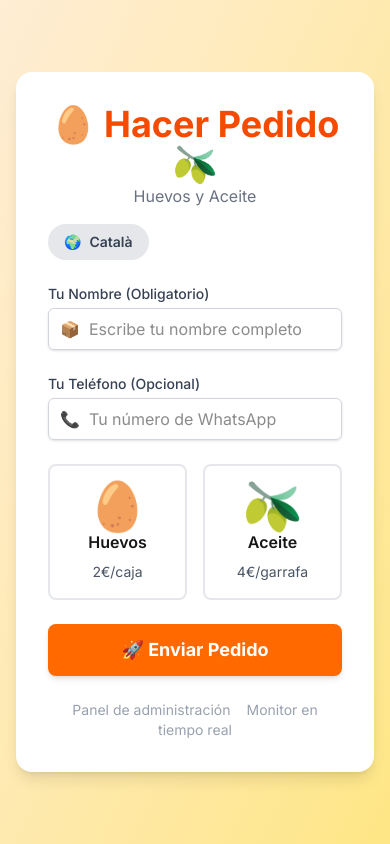
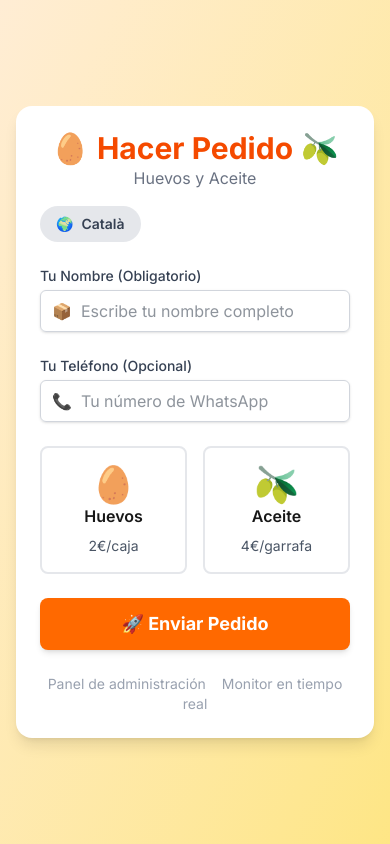
Before and after one commit to xMARKITUSx/projecte-ous, a Next.js app: page / in a window 390 px wide. Built offline with nearby package versions, Linux system fonts and the light colour scheme; no server answers.

Commit message:
Mejorar la experiencia de usuario en móviles

```diff
--- a/app/page.tsx
+++ b/app/page.tsx
@@ -28,7 +28,7 @@ export default function HomePage() {
 
   useEffect(() => {
     if (submissionSuccess) {
-      const timer = setTimeout(() => setSubmissionSuccess(false), 5000);
+      const timer = setTimeout(() => setSubmissionSuccess(false), 4000); // Acortamos a 4 segundos
       return () => clearTimeout(timer);
     }
   }, [submissionSuccess]);
@@ -92,16 +92,25 @@ export default function HomePage() {
   return (
     <main className="min-h-screen bg-gradient-to-br from-orange-100 to-amber-200 flex flex-col items-center justify-center p-4">
 
+      {/* CORRECCIÓN 3: Mensaje de confirmación mejorado para móviles */}
       {submissionSuccess && (
-        <div className="fixed top-1/2 left-1/2 -translate-x-1/2 -translate-y-1/2 w-11/12 max-w-md p-4 bg-green-500 text-white text-center font-bold text-lg flex items-center justify-center space-x-2 rounded-lg shadow-lg z-50 animate-fade-in-down">
-          <span>{t('orderSentSuccess')}</span>
-          <span>✓</span>
+        <div className="fixed inset-0 bg-black bg-opacity-50 flex justify-center items-center z-50 p-4">
+          <div className="bg-green-500 text-white p-6 rounded-2xl shadow-lg flex flex-col items-center gap-4 text-center animate-fade-in-down w-full max-w-xs">
+            <span className="text-5xl">✓</span>
+            <h2 className="text-2xl font-bold">{t('orderSentSuccess')}</h2>
+            <p className="text-sm">Te contactaremos pronto.</p>
+          </div>
         </div>
       )}
 
-      <div className="w-full max-w-md bg-white rounded-2xl shadow-lg p-8 space-y-6">
+      <div className="w-full max-w-md bg-white rounded-2xl shadow-lg p-6 md:p-8 space-y-6">
         <div className="text-center">
-          <h1 className="text-4xl font-bold text-orange-600">🥚 {t('makeOrder')} 🫒</h1>
+          {/* CORRECCIÓN 1: Título ajustado para móviles */}
+          <h1 className="text-3xl md:text-4xl font-bold text-orange-600 flex items-center justify-center gap-2">
+            <span>🥚</span>
+            <span>{t('makeOrder')}</span>
+            <span>🫒</span>
+          </h1>
           <p className="text-gray-500">{t('eggsAndOil')}</p>
           <LanguageSwitcher />
         </div>
@@ -111,35 +120,34 @@ export default function HomePage() {
             <label htmlFor="nombre" className="block text-sm font-medium text-gray-700 mb-1">{t('yourNameLabel')}</label>
             <div className="relative">
               <span className="absolute inset-y-0 left-0 flex items-center pl-3">📦</span>
-              {/* AÑADIMOS TRANSICIÓN AL CAMPO DE TEXTO */}
-              <input type="text" id="nombre" value={nombre} onChange={(e) => setNombre(e.target.value)} placeholder={t('yourNamePlaceholder')} className="w-full pl-10 pr-4 py-2 border border-gray-300 rounded-md shadow-sm focus:ring-orange-500 focus:border-orange-500 transition-colors" required />
+              {/* CORRECCIÓN 2: Texto del input más oscuro */}
+              <input type="text" id="nombre" value={nombre} onChange={(e) => setNombre(e.target.value)} placeholder={t('yourNamePlaceholder')} className="w-full pl-10 pr-4 py-2 border border-gray-300 rounded-md shadow-sm focus:ring-orange-500 focus:border-orange-500 transition-colors text-gray-800" required />
             </div>
           </div>
           <div>
             <label htmlFor="telefono" className="block text-sm font-medium text-gray-700 mb-1">{t('yourPhoneLabel')}</label>
             <div className="relative">
               <span className="absolute inset-y-0 left-0 flex items-center pl-3">📞</span>
-              {/* AÑADIMOS TRANSICIÓN AL CAMPO DE TEXTO */}
-              <input type="tel" id="telefono" value={telefono} onChange={(e) => setTelefono(e.target.value)} placeholder={t('yourPhonePlaceholder')} className="w-full pl-10 pr-4 py-2 border border-gray-300 rounded-md shadow-sm focus:ring-orange-500 focus:border-orange-500 transition-colors" />
+              {/* CORRECCIÓN 2: Texto del input más oscuro */}
+              <input type="tel" id="telefono" value={telefono} onChange={(e) => setTelefono(e.target.value)} placeholder={t('yourPhonePlaceholder')} className="w-full pl-10 pr-4 py-2 border border-gray-300 rounded-md shadow-sm focus:ring-orange-500 focus:border-orange-500 transition-colors text-gray-800" />
             </div>
           </div>
 
           <div className="grid grid-cols-2 gap-4">
             <div onClick={() => handleSelectProducto('huevos')} className={`cursor-pointer border-2 rounded-lg p-4 text-center space-y-2 transition-all duration-200 ${pedido.huevos.seleccionado ? 'border-orange-500 bg-orange-50 shadow-lg scale-105' : 'border-gray-200 hover:border-orange-400'}`}>
-              <span className="text-5xl">🥚</span>
+              <span className="text-4xl md:text-5xl">🥚</span>
               <p className="font-semibold">{t('eggs')}</p>
               <p className="text-sm text-gray-600">{t('boxPrice')}</p>
               {pedido.huevos.seleccionado && <p className="text-green-600 font-bold">{t('selected')}</p>}
             </div>
             <div onClick={() => handleSelectProducto('aceite')} className={`cursor-pointer border-2 rounded-lg p-4 text-center space-y-2 transition-all duration-200 ${pedido.aceite.seleccionado ? 'border-orange-500 bg-orange-50 shadow-lg scale-105' : 'border-gray-200 hover:border-orange-400'}`}>
-              <span className="text-5xl">🫒</span>
+              <span className="text-4xl md:text-5xl">🫒</span>
               <p className="font-semibold">{t('oil')}</p>
               <p className="text-sm text-gray-600">{t('canPrice')}</p>
               {pedido.aceite.seleccionado && <p className="text-green-600 font-bold">{t('selected')}</p>}
             </div>
           </div>
 
-          {/* AÑADIMOS CLASES DE TRANSICIÓN PARA EL FADE-IN */}
           <div className="space-y-4 transition-opacity duration-500">
             {pedido.huevos.seleccionado && (
               <div className="bg-orange-50 p-3 rounded-md">
@@ -158,7 +166,6 @@ export default function HomePage() {
             )}
           </div>
 
-          {/* AÑADIMOS CLASES DE TRANSICIÓN PARA EL FADE-IN */}
           {totalPedido > 0 && (
             <div className="bg-green-100 border-l-4 border-green-500 text-green-800 p-4 rounded-md space-y-2 transition-opacity duration-500">
               <h3 className="font-bold text-lg">{t('orderSummary')}</h3>
```
